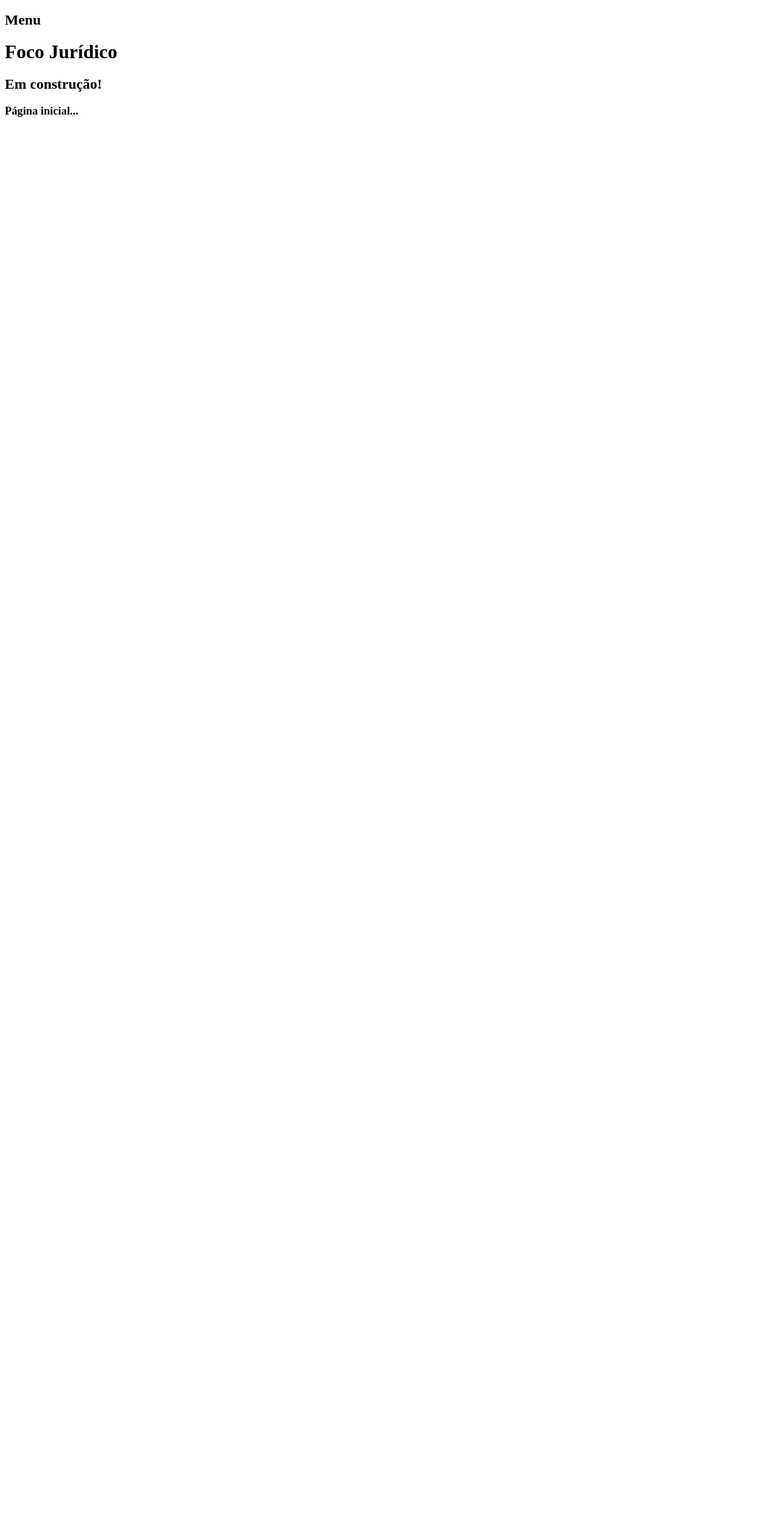
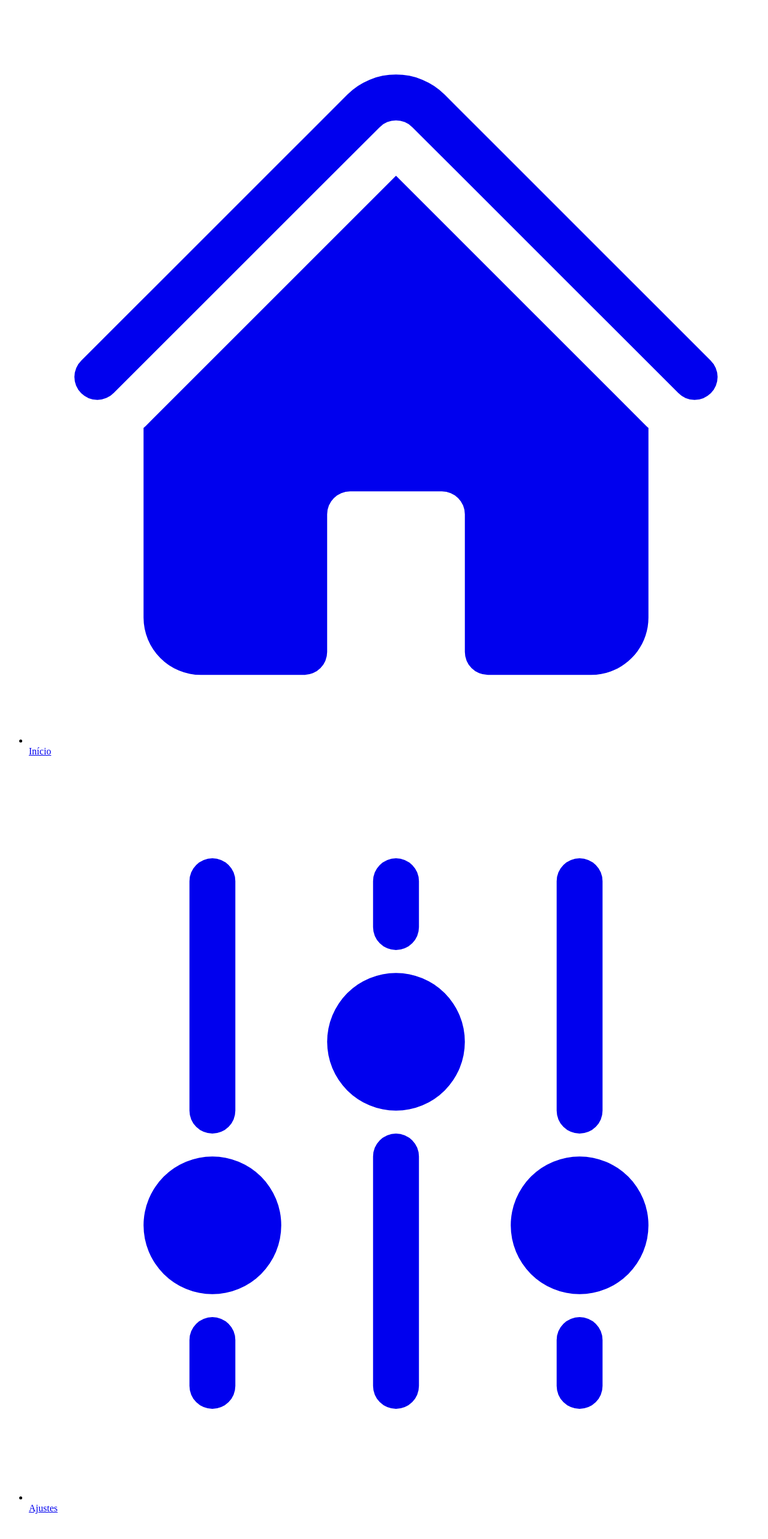
Before and after one commit to leonardobandeira/foco-juridico, a Next.js app in the folder frontend/: page / in a window 1280 px wide. Shown: the top 2566 px of the page at 60% size. Before the commit the page ends 800 px from the top, so only its background shows below. Built offline with nearby package versions, Linux system fonts and the light colour scheme.

Commit message:
:construction: feat: adiciona links para as páginas de notificações e ajustes

```diff
--- a/frontend/src/components/templete/MenuLateral.tsx
+++ b/frontend/src/components/templete/MenuLateral.tsx
@@ -1,7 +1,18 @@
+import { IconeAjustes, IconeCasa, IconeNotificacoes } from "../icons";
+import MenuItem from "./MenuItem";
+
 export default function MenuLateral() {
     return (
         <aside>
-            <h1>Menu</h1>
+            <ul>
+                <MenuItem url="./" texto="Início" icone={IconeCasa} />
+            </ul>
+            <ul>
+                <MenuItem url="./ajustes" texto="Ajustes" icone={IconeAjustes} />
+            </ul>
+            <ul>
+                <MenuItem url="./notificacoes" texto="Notificações" icone={IconeNotificacoes} />
+            </ul>
         </aside>
     )
 }
```
